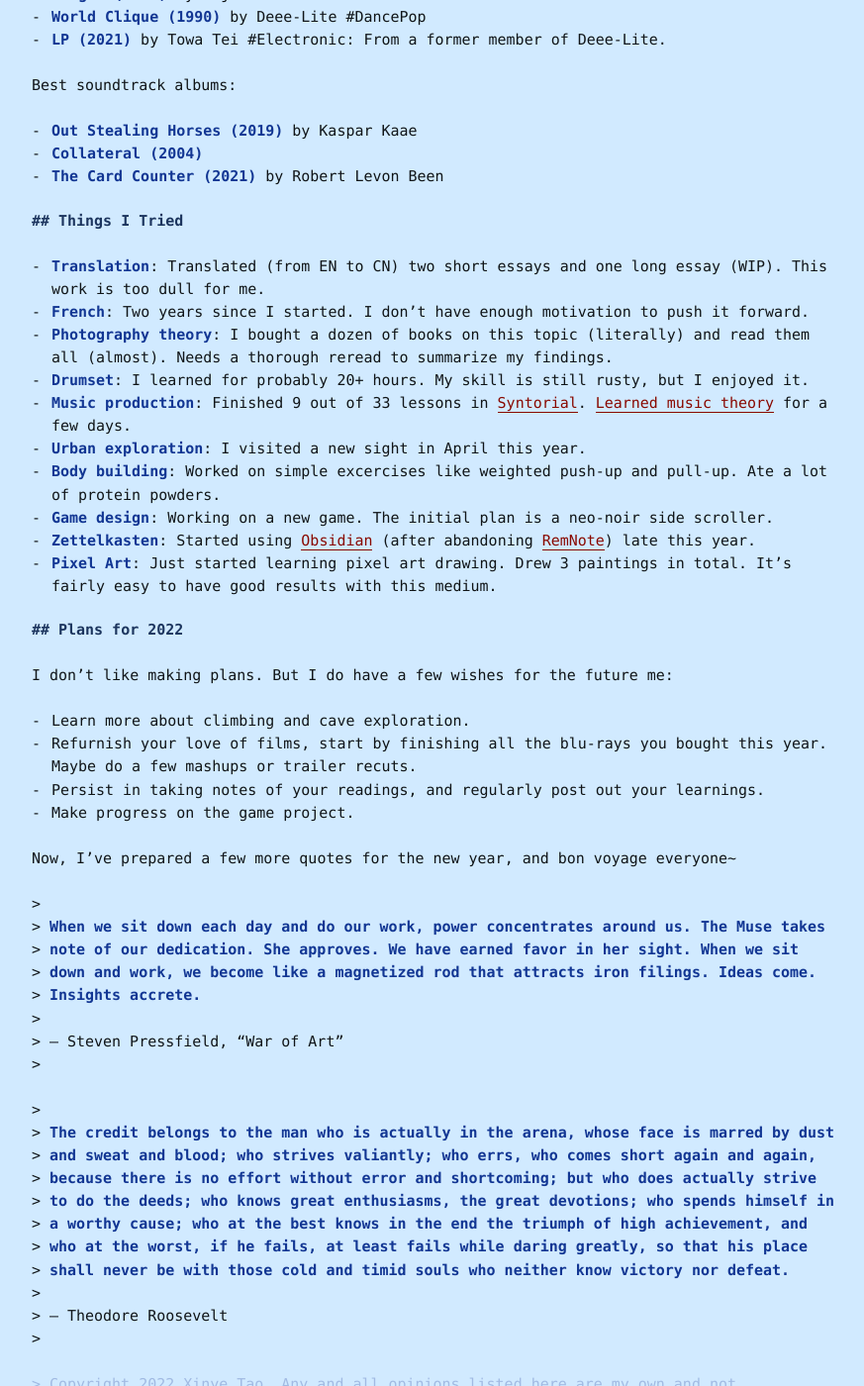
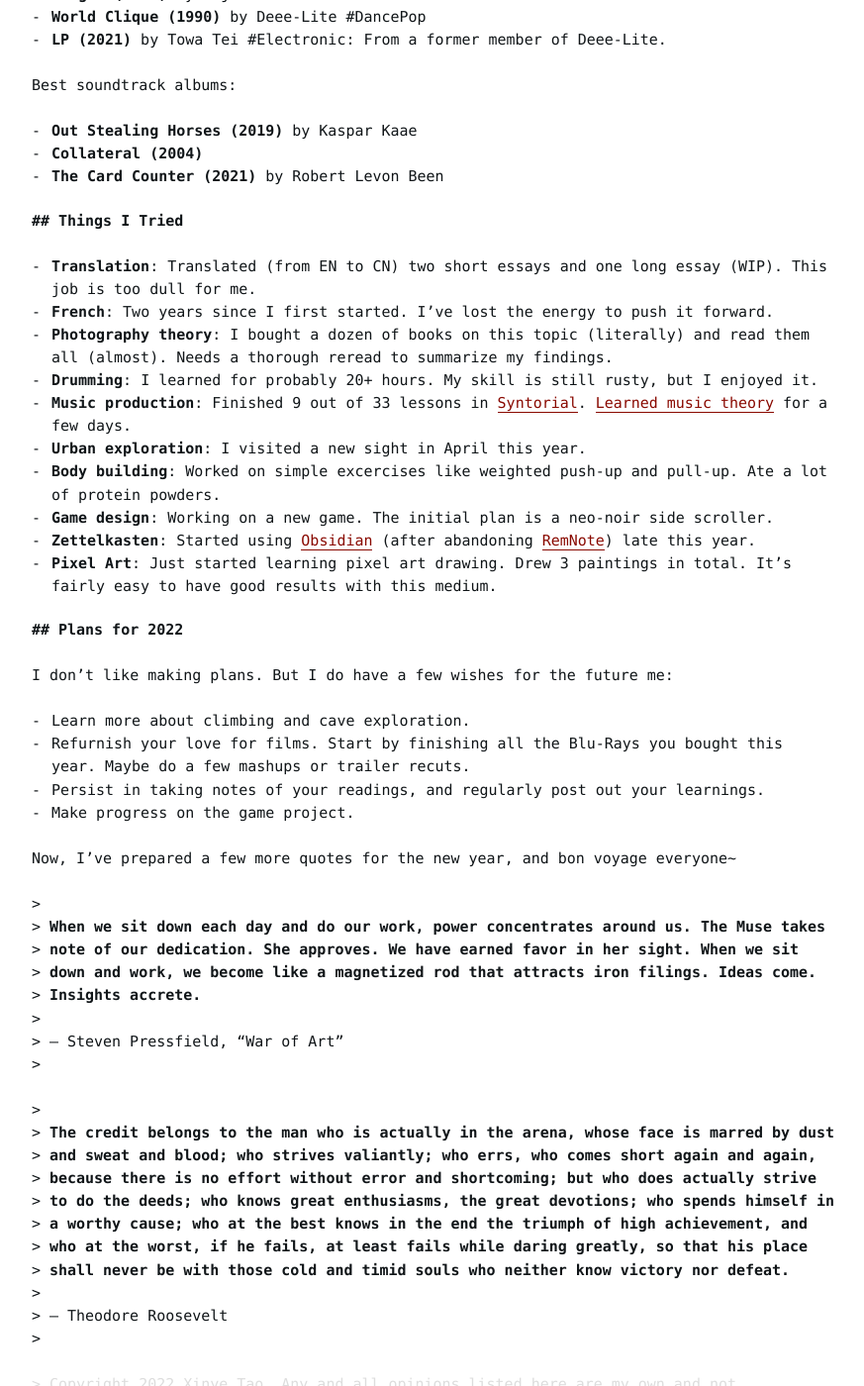
Before and after one commit to tabokie/tabokie.github.io, a Jekyll site: the page built from _posts/2021-12-29-my-lists.md, in a window 1280 px wide and 1400 px high, scrolled down 4924 px. Shown: the whole window at 99% size, without its empty margins (202-1075 px from the left). Built offline with Jekyll 4.4.1, drawn with Linux system fonts in a browser that asks for light colours.

Commit message:
some desugering
Signed-off-by: tabokie <xy.tao@outlook.com>

```diff
--- a/_posts/2021-12-29-my-lists.md
+++ b/_posts/2021-12-29-my-lists.md
@@ -171,10 +171,10 @@ Best soundtrack albums:
 
 ## Things I Tried
 
-- **Translation**: Translated (from EN to CN) two short essays and one long essay (WIP). This work is too dull for me.
-- **French**: Two years since I started. I don't have enough motivation to push it forward.
+- **Translation**: Translated (from EN to CN) two short essays and one long essay (WIP). This job is too dull for me.
+- **French**: Two years since I first started. I've lost the energy to push it forward.
 - **Photography theory**: I bought a dozen of books on this topic (literally) and read them all (almost). Needs a thorough reread to summarize my findings.
-- **Drumset**: I learned for probably 20+ hours. My skill is still rusty, but I enjoyed it.
+- **Drumming**: I learned for probably 20+ hours. My skill is still rusty, but I enjoyed it.
 - **Music production**: Finished 9 out of 33 lessons in [Syntorial](https://www.syntorial.com/). [Learned music theory](/topics/music.html) for a few days.
 - **Urban exploration**: I visited a new sight in April this year.
 - **Body building**: Worked on simple excercises like weighted push-up and pull-up. Ate a lot of protein powders.
@@ -187,7 +187,7 @@ Best soundtrack albums:
 I don't like making plans. But I do have a few wishes for the future me:
 
 - Learn more about climbing and cave exploration.
-- Refurnish your love of films, start by finishing all the blu-rays you bought this year. Maybe do a few mashups or trailer recuts.
+- Refurnish your love for films. Start by finishing all the Blu-Rays you bought this year. Maybe do a few mashups or trailer recuts.
 - Persist in taking notes of your readings, and regularly post out your learnings.
 - Make progress on the game project.
 
--- a/assets/css/hack.css
+++ b/assets/css/hack.css
@@ -8,18 +8,24 @@
   /*#cb1104 thick red*/
   /*#eb6b56 pale red*/
 
-  --camouflage-color: #A1BAE3;
+  /*#A1BAE3;*/
+  --camouflage-color: #ddd;
   /*#D3E1E8;*/
-  --background-color: #D1EAFF;
+  /*#D1EAFF;*/
+  /*#E0F9FF;*/
+  --background-color: #fff;
   /*#101518 #0a0f12 blue*/
   /*#282828 gray*/
-  --emphsis-color: #1C355E;
+  /*#1C355E;*/
+  --emphsis-color: #101518;
   /*#98971a dirt yellow*/
   /*#758eb7 light blue*/
-  --emphsis-link-color: #123693;
+  /*#123693;*/
+  --emphsis-link-color: #101518;
   /*6f5f90*/
   /* cb1104 + 101518 / 2*/
-  --selection-color: #D17772;
+  /*D17772*/
+  --selection-color: #890900;
 
   --font-family: Menlo, Monaco, Lucida Console, Liberation Mono, DejaVu Sans Mono,
     Bitstream Vera Sans Mono, 'ChsFont';
@@ -234,6 +240,7 @@ body {
 }
 
 ::selection {
+  color: #fff;
   background: var(--selection-color);
 }
 h1,
@@ -512,6 +519,9 @@ a:hover {
 .hack em:before {
   content: "*";
   display: inline;
+}
+.hack em {
+  font-style: italic;
 }
 .hack pre code:after,
 .hack pre code:before {
```
Also changed, not shown: index.md (+1 -1 lines).
